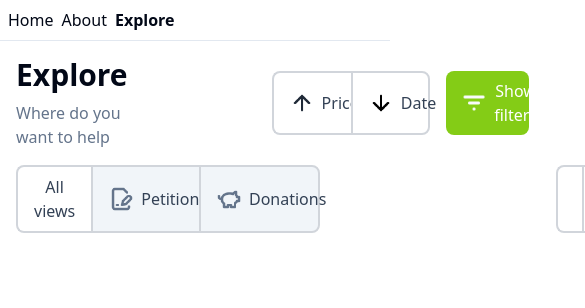
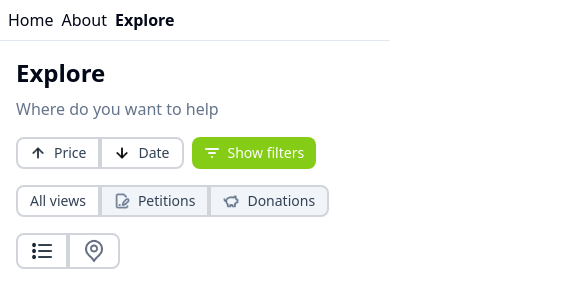
Before and after one commit to Aprender-e-Crescer/crowdfy, a React (Vite) app: page /explore in a window 390 px wide. Shown: the top 308 px of the page, 585 px wide, since content can reach past the window. Built offline with nearby package versions, Linux system fonts and the light colour scheme.

Commit message:
terminado

```diff
--- a/src/components/headerCard.tsx
+++ b/src/components/headerCard.tsx
@@ -6,51 +6,48 @@ import filter from "../assets/filter2.png";
 import list from "../assets/list.png";
 import markerPin from "../assets/marker-pin-02.png";
 
-
 export function HeaderCard() {
   return (
-    <div className="p-4 ">
-      <div className="flex items-center mb-4 ">
-        <div className="flex flex-col mr-8 ">
-          <h1 className="font-bold text-3xl pb-2">Explore</h1>
+    <div className="p-4 col-auto ">
+      <div className="flex flex-col md:flex-row md:items-center mb-4">
+        <div className="flex flex-col mr-0 md:mr-8">
+          <h1 className="font-bold text-2xl md:text-3xl pb-2">Explore</h1>
           <p className="text-[#64748B]">Where do you want to help</p>
         </div>
-        <div className="flex pl-28">
-          <button className="border-2 border-[#D1D5DB] rounded-l-lg px-4 py-2 bg-[#ffffff] text-[#334155] font-medium flex items-center hover:bg-[#E2E8F0] border-r-0">
-            <img src={arrowUp} alt="Price Icon" className="w-6 h-6 mr-2" />
+        <div className="flex flex-wrap justify-start md:justify-start mt-4 md:mt-0 md:ml-[100px]">
+          <button className="border-2 border-[#D1D5DB] rounded-l-lg px-3 md:px-4 py-1 md:py-2 bg-[#ffffff] text-[#334155] font-medium flex items-center hover:bg-[#E2E8F0] text-sm md:text-base">
+            <img src={arrowUp} alt="Price Icon" className="w-4 md:w-6 h-4 md:h-6 mr-2" />
             Price
           </button>
-          <button className="border-2 border-[#D1D5DB] px-4 py-2 bg-[#ffffff] text-[#334155] font-medium flex items-center hover:bg-[#E2E8F0] rounded-r-lg">
-            <img src={arrowDown} alt="Date Icon" className="w-6 h-6 mr-2" />
+          <button className="border-2 border-[#D1D5DB] rounded-r-lg px-3 md:px-4 py-1 md:py-2 bg-[#ffffff] text-[#334155] font-medium flex items-center hover:bg-[#E2E8F0] text-sm md:text-base">
+            <img src={arrowDown} alt="Date Icon" className="w-4 md:w-6 h-4 md:h-6 mr-2" />
             Date
           </button>
-          <button className="bg-[#84CC16] rounded-lg px-4 py-2 text-[#ffffff] font-medium flex items-center hover:bg-[#098716] ml-4">
-            <img src={filter} alt="Show Filters Icon" className="w-6 h-6 mr-2" />
+          <button className="bg-[#84CC16] rounded-lg px-3 md:px-4 py-1 md:py-2 text-[#ffffff] font-medium flex items-center hover:bg-[#098716] ml-2 md:ml-4 text-sm md:text-base">
+            <img src={filter} alt="Show Filters Icon" className="w-4 md:w-6 h-4 md:h-6 mr-2" />
             Show filters
           </button>
         </div>
       </div>
-      <div>
-        <div className="flex space-x-0">
-          <button className="border-2 border-[#D1D5DB] rounded-l-lg px-4 py-2 bg-[#ffffff] font-medium flex items-center text-[#334155] hover:bg-[#E2E8F0] border-r-0">
+      <div className="flex flex-wrap justify-start md:justify-start ">
+        <button className="border-2 border-[#D1D5DB] rounded-l-lg px-3 md:px-4 py-1 md:py-2 bg-[#ffffff] font-medium flex items-center text-[#334155] hover:bg-[#E2E8F0] text-sm md:text-base">
           All views
         </button>
-          <button className="border-2 border-[#D1D5DB] px-4 py-2 bg-[#F1F5F9] text-[#334155] font-medium flex items-center hover:bg-[#E2E8F0] border-r-0">
-            <img src={fileSignature} alt="Petitions Icon" className="w-6 h-6 mr-2" />
+        <button className="border-2 border-[#D1D5DB] px-3 md:px-4 py-1 md:py-2 bg-[#F1F5F9] text-[#334155] font-medium flex items-center hover:bg-[#E2E8F0] text-sm md:text-base">
+          <img src={fileSignature} alt="Petitions Icon" className="w-4 md:w-6 h-4 md:h-6 mr-2" />
           Petitions
         </button>
-          <button className="border-2 border-[#D1D5DB] rounded-r-lg px-4 py-2 bg-[#F1F5F9] text-[#334155] font-medium flex items-center hover:bg-[#E2E8F0]">
-            <img src={Piggy_Bank} alt="Donations Icon" className="w-6 h-6 mr-2" />
+        <button className="border-2 border-[#D1D5DB] rounded-r-lg px-3 md:px-4 py-1 md:py-2 bg-[#F1F5F9] text-[#334155] font-medium flex items-center hover:bg-[#E2E8F0] text-sm md:text-base">
+          <img src={Piggy_Bank} alt="Donations Icon" className="w-4 md:w-6 h-4 md:h-6 mr-2" />
           Donations
         </button>
-          <div className="flex pl-[236px]">
-          <button className="border-2 border-[#D1D5DB] rounded-l-lg px-3 bg-[#ffffff] text-[#334155] font-medium flex items-center hover:bg-[#E2E8F0] border-r-0">
-            <img src={list} alt="Price Icon" className="w-6 h-6" />
+        <div className="flex md:ml-[205px] justify-center mt-4">
+          <button className="border-2 border-[#D1D5DB] rounded-l-lg px-3 md:px-4 py-1 md:py-2 bg-[#ffffff] text-[#334155] font-medium flex items-center hover:bg-[#E2E8F0] ">
+            <img src={list} alt="List Icon" className="w-6 md:w-6 h-6  md:h-6" />
           </button>
-          <button className="border-2 border-[#D1D5DB] px-3 bg-[#ffffff] text-[#334155] font-medium flex items-center hover:bg-[#E2E8F0] rounded-r-lg">
-            <img src={markerPin} alt="Date Icon" className="w-6 h-6" />
+          <button className="border-2 border-[#D1D5DB] rounded-r-lg px-3 md:px-4 py-1 md:py-2 bg-[#ffffff] text-[#334155] font-medium flex items-center hover:bg-[#E2E8F0]">
+            <img src={markerPin} alt="Marker Pin Icon" className="w-6 md:w-6 h-6 md:h-6" />
           </button>
-          </div>
         </div>
       </div>
     </div>
```
Lines whose indentation alone changed are shown as unchanged.
